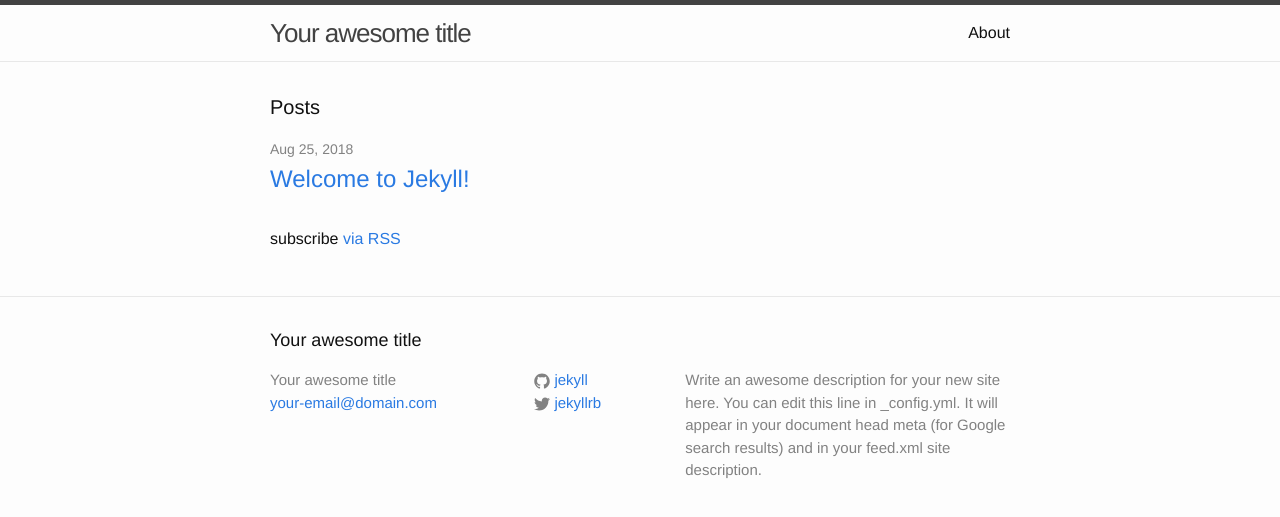
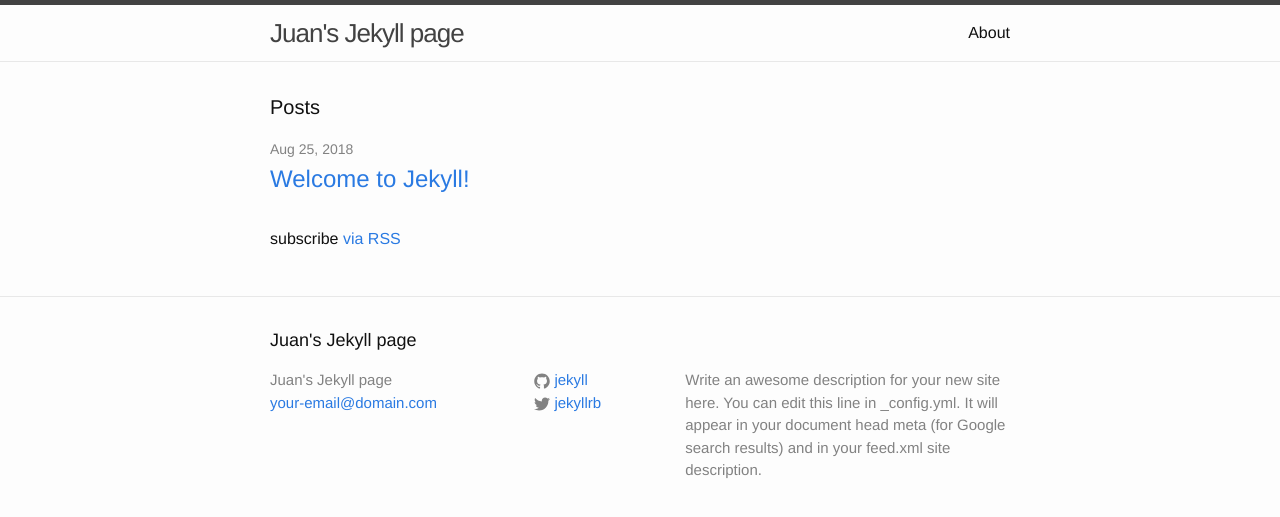
Before and after one commit to jnakasone/jnakasone.github.io, a Jekyll site: the page built from index.html, in a window 1280 px wide. Shown: the top 517 px of the page. Built offline with Jekyll 4.4.1, drawn with Linux system fonts in a browser that asks for light colours.

Commit message:
update title

```diff
--- a/_config.yml
+++ b/_config.yml
@@ -6,7 +6,7 @@
 # 'jekyll serve'. If you change this file, please restart the server process.
 
 # Site settings
-title: Your awesome title
+title: Juan's Jekyll page
 email: your-email@domain.com
 description: > # this means to ignore newlines until "baseurl:"
   Write an awesome description for your new site here. You can edit this
```
